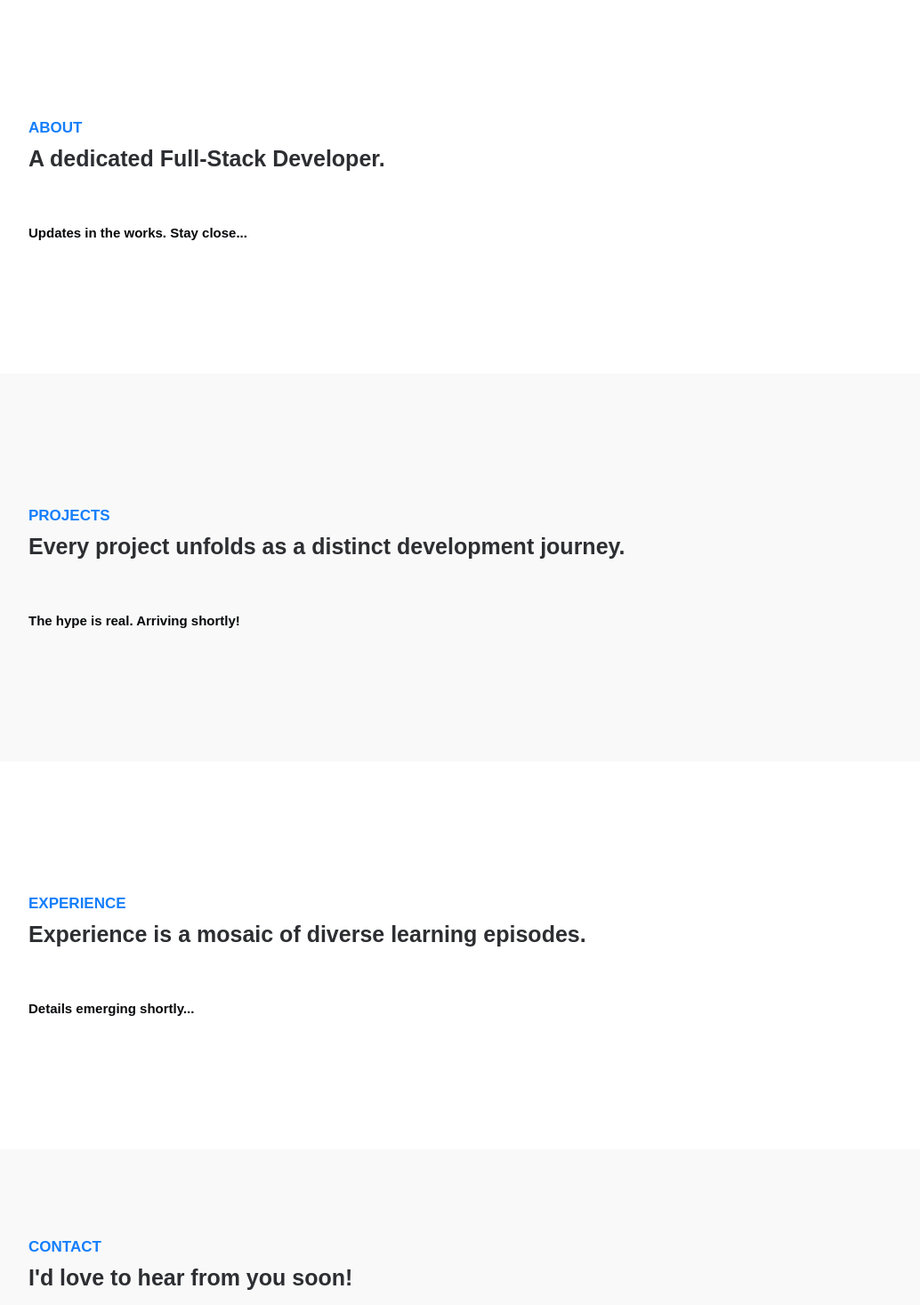
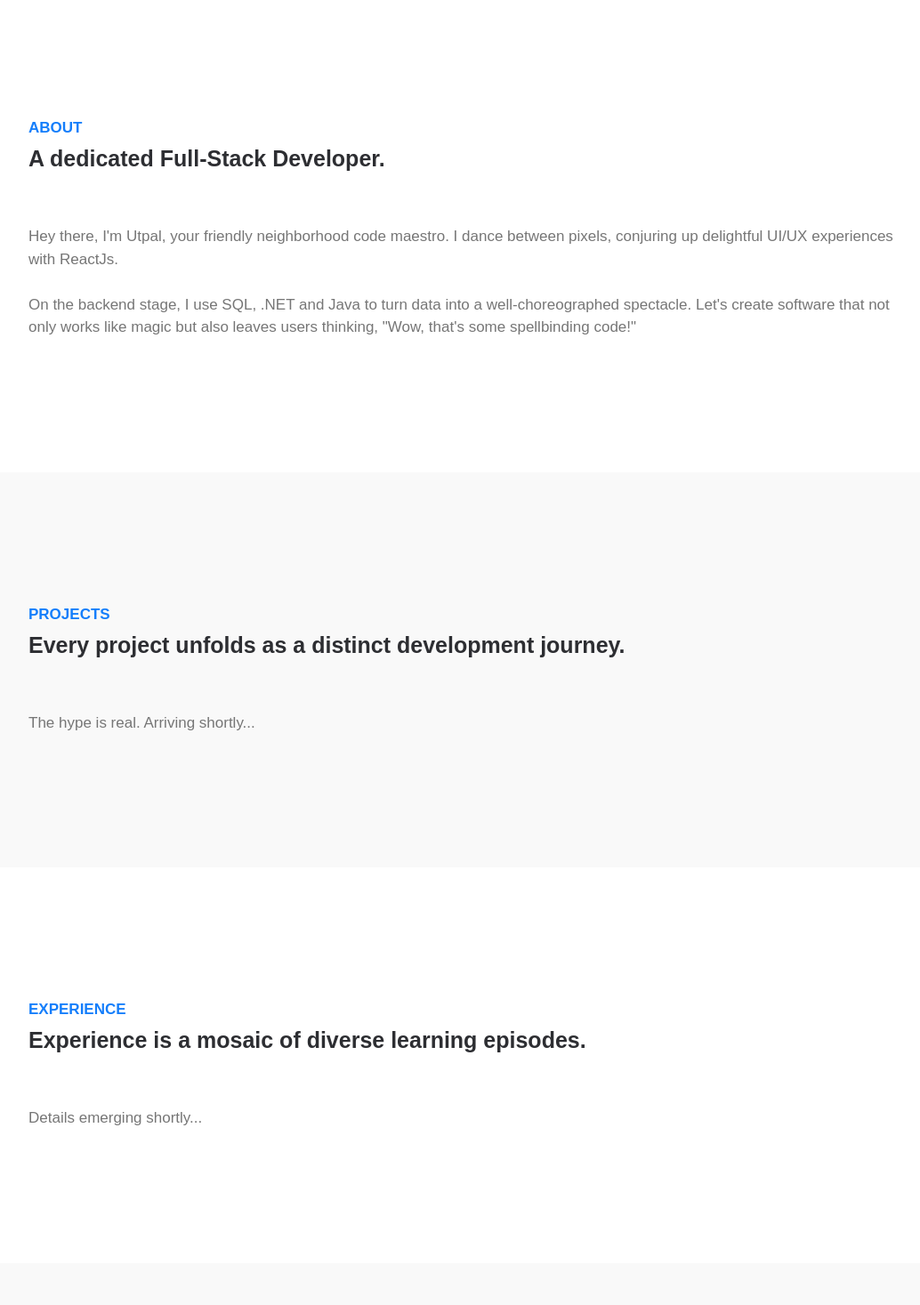
Before and after one commit to utpalsinghal/portfolio, a React (Create React App) app: page / in a window 1280 px wide. Shown: the part 816-2283 px from the top of the page at 89% size, without its empty margins (113-1147 px from the left). Built offline with nearby package versions, Linux system fonts and the light colour scheme.

Commit message:
Add content in 'about;' section

```diff
--- a/src/components/About.jsx
+++ b/src/components/About.jsx
@@ -6,9 +6,18 @@ const About = () => {
 		<section id='About' className='about'>
 			<div className='container'>
 				<div className='about-content'>
-          <p>About</p>
-          <h3>A dedicated Full-Stack Developer.</h3>
-          <h2>Updates in the works. Stay close...</h2>
+					<h3>About</h3>
+					<h4>A dedicated Full-Stack Developer.</h4>
+					<p className='about-text'>
+						Hey there, I'm Utpal, your friendly neighborhood code maestro. I
+						dance between pixels, conjuring up delightful UI/UX experiences with
+						ReactJs. <br />
+						<br />
+						On the backend stage, I use SQL, .NET and Java to turn data into a
+						well-choreographed spectacle. Let's create software that not only
+						works like magic but also leaves users thinking, "Wow, that's some
+						spellbinding code!"
+					</p>
 				</div>
 			</div>
 		</section>
--- a/src/components/Experience.jsx
+++ b/src/components/Experience.jsx
@@ -6,9 +6,9 @@ const Experience = () => {
 		<section id='Experience' className='experience'>
     <div className='container'>
       <div className='experience-content'>
-          <p>Experience</p>
-          <h3>Experience is a mosaic of diverse learning episodes.</h3>
-          <h2>Details emerging shortly...</h2>
+          <h3>Experience</h3>
+          <h4>Experience is a mosaic of diverse learning episodes.</h4>
+          <p>Details emerging shortly...</p>
       </div>
     </div>
 
--- a/src/components/Home.jsx
+++ b/src/components/Home.jsx
@@ -6,7 +6,7 @@ const Home = () => {
 	return (
 		<section id='Home' className='home'>
 			<div className='container'>
-				<div class='content'>
+				<div className='content'>
 					<div className='main'>
 						<div className='main-text'>
 							<h1>Full-Stack Developer</h1>
--- a/src/components/Projects.jsx
+++ b/src/components/Projects.jsx
@@ -6,9 +6,9 @@ const Projects = () => {
 		<section id='Projects' className='project'>
     <div className='container'>
       <div className='project-content'>
-          <p>Projects</p>
-          <h3>Every project unfolds as a distinct development journey.</h3>
-          <h2>The hype is real. Arriving shortly!</h2>
+          <h3>Projects</h3>
+          <h4>Every project unfolds as a distinct development journey.</h4>
+          <p>The hype is real. Arriving shortly...</p>
       </div>
     </div>
 
--- a/src/components/SocialLinks.jsx
+++ b/src/components/SocialLinks.jsx
@@ -1,6 +1,3 @@
-import { faSquareGithub, faLinkedin } from "@fortawesome/free-brands-svg-icons";
-import { faEnvelope } from "@fortawesome/free-solid-svg-icons";
-import { FontAwesomeIcon } from "@fortawesome/react-fontawesome";
 import React from "react";
 import "../styles/SocialLinks.scss";
 
--- a/src/styles/About.scss
+++ b/src/styles/About.scss
@@ -6,15 +6,22 @@
   display: flex;
   flex-direction: column;
 }
-.about-content p {
+.about-content h3 {
   color: #147efb;
   font-size: 1.7rem;
   font-weight: 700;
   margin-bottom: 1rem;
   text-transform: uppercase;
 }
-.about-content h3 {
+.about-content h4 {
   color: #2d2e32;
   font-size: 2.5rem;
   margin-bottom: 6rem;
 }
+.about-content p {
+  color: #767676;
+  font-family: Mulish,sans-serif;
+  font-size: 1.7rem;
+  font-weight: 500;
+  line-height: 1.5;
+}
--- a/src/styles/Experience.scss
+++ b/src/styles/Experience.scss
@@ -6,15 +6,22 @@
   display: flex;
   flex-direction: column;
 }
-.experience-content p {
+.experience-content h3 {
   color: #147efb;
   font-size: 1.7rem;
   font-weight: 700;
   margin-bottom: 1rem;
   text-transform: uppercase;
 }
-.experience-content h3 {
+.experience-content h4 {
   color: #2d2e32;
   font-size: 2.5rem;
   margin-bottom: 6rem;
 }
+.experience-content p {
+  color: #767676;
+  font-family: Mulish,sans-serif;
+  font-size: 1.7rem;
+  font-weight: 500;
+  line-height: 1.5;
+}
--- a/src/styles/Projects.scss
+++ b/src/styles/Projects.scss
@@ -6,15 +6,22 @@
   display: flex;
   flex-direction: column;
 }
-.project-content p {
+.project-content h3 {
   color: #147efb;
   font-size: 1.7rem;
   font-weight: 700;
   margin-bottom: 1rem;
   text-transform: uppercase;
 }
-.project-content h3 {
+.project-content h4 {
   color: #2d2e32;
   font-size: 2.5rem;
   margin-bottom: 6rem;
 }
+.project-content p {
+  color: #767676;
+  font-family: Mulish,sans-serif;
+  font-size: 1.7rem;
+  font-weight: 500;
+  line-height: 1.5;
+}
```
